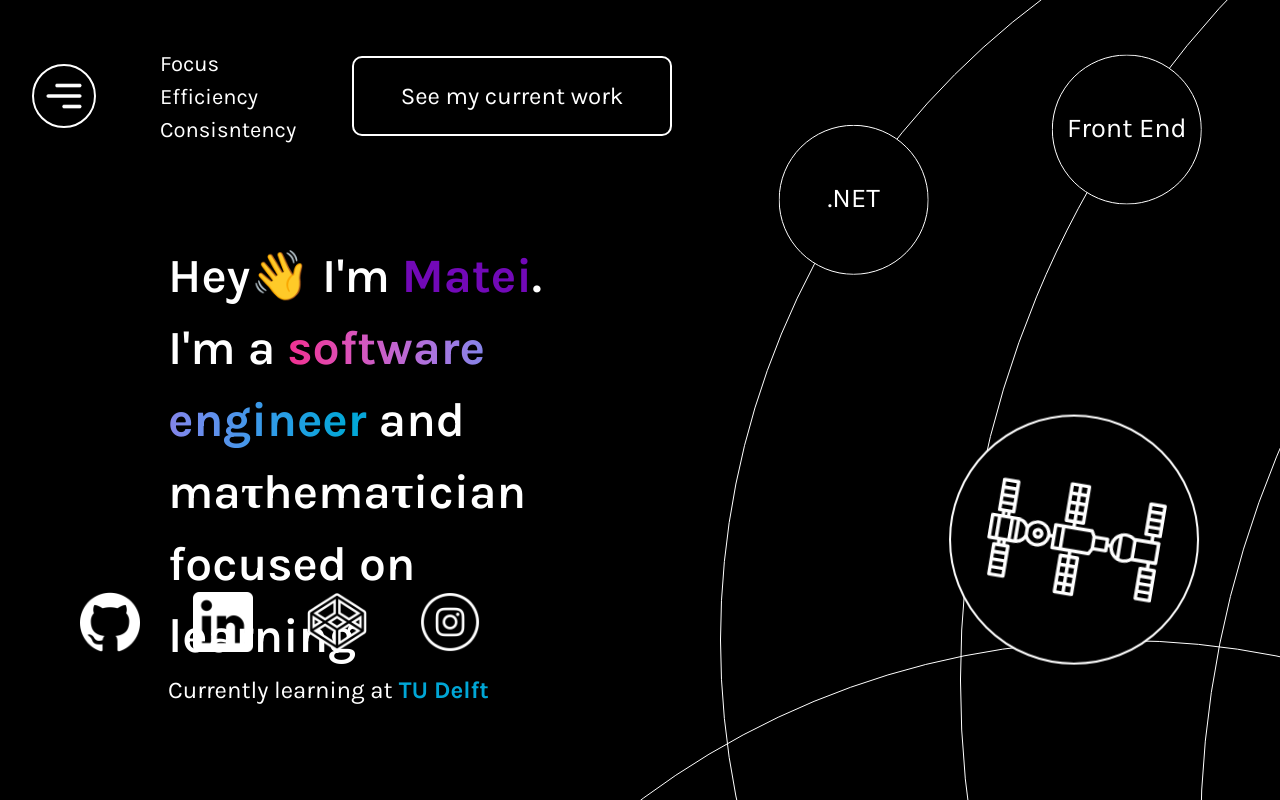
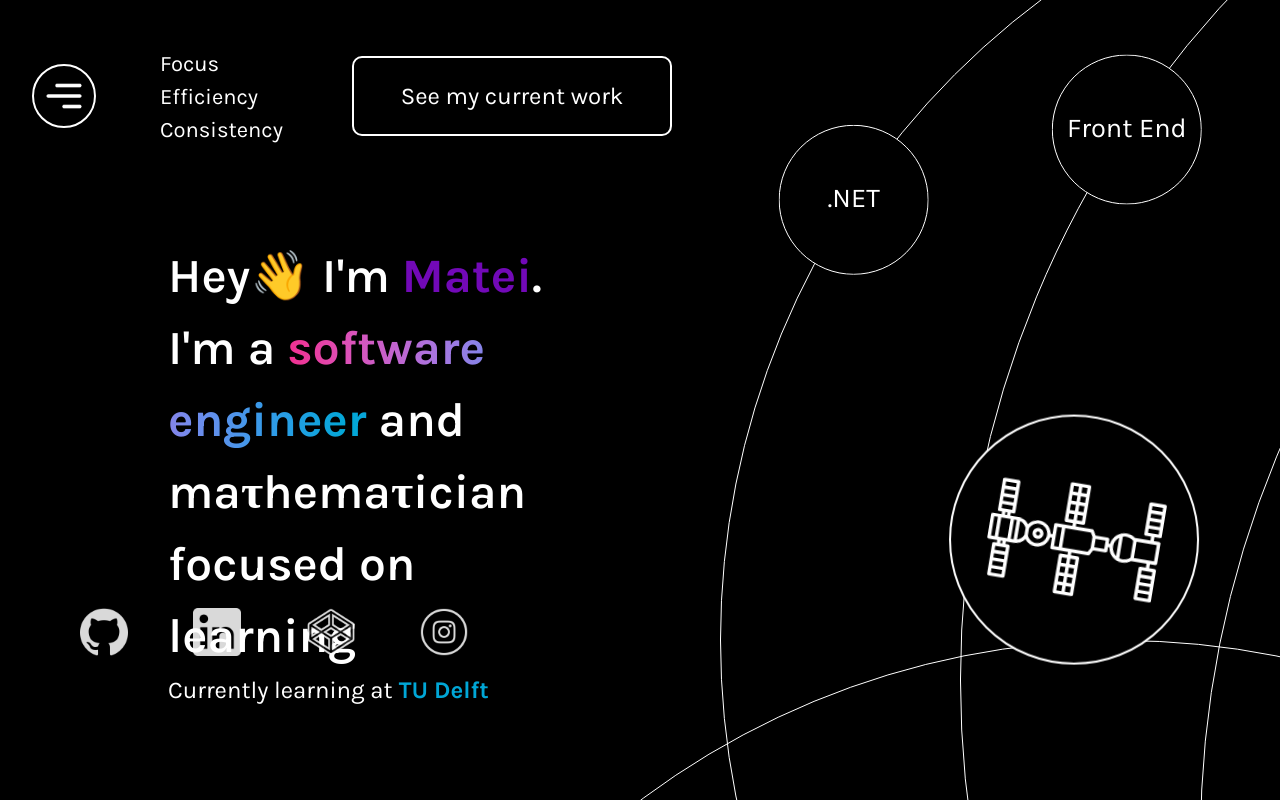
Before and after one commit to MateiDumitrescu1/Portfolio-Website, a React (Vite) app: page / in a window 1280 px wide. Built offline with nearby package versions, Linux system fonts and the light colour scheme; a web font is replaced by a local one.

Commit message:
social media fixed

```diff
--- a/src/App.jsx
+++ b/src/App.jsx
@@ -12,32 +12,6 @@ import ProjectContent from "./components/ProjectContent";
 import PreLoader from "./components/PreLoader";
 import TopLeftButtons from "./components/TopLeftButtons";
 import CurrentWork from "./components/CurrentWork";
-
-function MainArea({
-	planetID,
-	updateSetPlanetIdPressed,
-	currentWorkButtonPressed,
-	menuButtonPressed,
-	buttonFunction,
-	planetButtonPressed,
-}) {
-	return (
-		<>
-			<Hey
-				menuButtonPressed={menuButtonPressed}
-				timeGoDisappear={planetButtonPressed}
-			/>
-			<SolarSystem
-				updateSetPlanetIdPressed={updateSetPlanetIdPressed}
-				timeGoDisappear={planetButtonPressed || currentWorkButtonPressed}
-				buttonFunction={buttonFunction}
-			/>
-			{ planetButtonPressed && <ProjectContent
-			planetID={planetID}
-			menuButtonPressed={menuButtonPressed} />}
-		</>
-	);
-}
 
 function App() {
 
@@ -106,14 +80,21 @@ function App() {
 				everythingButtonPressed={EverythingButtonPressed}
 			/>
 			<Menu menuButtonPressed={menuButtonPressed} />;
-			<MainArea
-				planetID={planetIdPressed}
+			<Hey
+				menuButtonPressed={menuButtonPressed}
+				timeGoDisappear={planetButtonPressed}
+			/>
+			{ !currentWorkButtonPressed &&
+			<SolarSystem
 				updateSetPlanetIdPressed={updateSetPlanetIdPressed}
-				currentWorkButtonPressed={currentWorkButtonPressed}
-				menuButtonPressed={menuButtonPressed}
+				timeGoDisappear={planetButtonPressed || currentWorkButtonPressed}
 				buttonFunction={updatePlanetButtonPressed}
-				planetButtonPressed={planetButtonPressed}
 			/>
+			}
+			{ planetButtonPressed &&
+			<ProjectContent
+			planetID={planetIdPressed}
+			menuButtonPressed={menuButtonPressed} />}
 
 			{ !planetButtonPressed &&
 			<div id={separatorStyles.separatorBase}
--- a/src/components/CurrentWork.jsx
+++ b/src/components/CurrentWork.jsx
@@ -6,7 +6,7 @@ import heystyles from "./Hey.module.sass";
 import magichover from "../assets/magichover.png";
 import components from "../assets/components.webp";
 import dotnet from "../assets/dotnet.png";
-import githubSeeMore from "../assets/githublogo.png";
+import githubSeeMore from "../assets/github.png";
 function CurrentWork() {
 	return (
 		<div className={styles.container}>
--- a/src/components/CurrentWork.module.sass
+++ b/src/components/CurrentWork.module.sass
@@ -5,9 +5,14 @@
     height: 100%
     width: 70%
     background-color: transparent
-    opacity: 1 !important
     z-index: 5
-
+    opacity: 0
     display: flex
     flex-flow: column wrap
     padding-top: 3em
+    animation: staggeredFadeIn 0.2s ease-in-out 0.1s forwards
+@keyframes staggeredFadeIn
+    0%
+        opacity: 0
+    100%
+        opacity: 1
--- a/src/components/Hey.module.sass
+++ b/src/components/Hey.module.sass
@@ -48,11 +48,14 @@
     justify-content: space-between
     align-items: center
     a
-        top: 5em
+        top: 6em
         position: relative
         width: 15%
         height: 100%
         filter: invert(100%)
+    img
+        width: 80%
+        opacity: 0.85
 
 $gradient: linear-gradient( 90deg, hsl(333deg 93% 56%) 0%, hsl(315deg 66% 59%) 10%, hsl(273deg 62% 66%) 20%, hsl(228deg 77% 69%) 30%, hsl(205deg 80% 55%) 40%, hsl(193deg 100% 42%) 50%, hsl(205deg 80% 55%) 60%, hsl(228deg 77% 69%) 70%, hsl(273deg 62% 66%) 80%, hsl(315deg 66% 59%) 90%, hsl(333deg 93% 56%) 100% )
 
--- a/src/components/Menu.jsx
+++ b/src/components/Menu.jsx
@@ -1,6 +1,5 @@
 import React from "react";
 import styles from "./Menu.module.sass";
-import Logo from "./Logo";
 import MenuItem from "./MenuItem";
 function Menu({ menuButtonPressed }) {
 	return (
@@ -26,8 +25,8 @@ function Menu({ menuButtonPressed }) {
       styles.rightBorderAnimate : ""}`}> </div>
 			<MenuItem title="home" underlineLength={2.5} />
 			<MenuItem title="about me" underlineLength={4.2} />
+			<MenuItem title="my products" underlineLength={5.7} />
 			<MenuItem title="my work" underlineLength={3.7} />
-			<MenuItem title="cv" underlineLength={0.9} />
 		</div>
 	);
 }
--- a/src/components/Menu.module.sass
+++ b/src/components/Menu.module.sass
@@ -52,7 +52,6 @@ $menuWidth: clamp(150px, 20em, 250px)
             transform: translateX(0.5em) translateY(0.5em)
             opacity: 1
 
-
 .AnBorder
     position: absolute
     top: 0
--- a/src/components/ProjectContent.jsx
+++ b/src/components/ProjectContent.jsx
@@ -6,7 +6,6 @@ import defaultImage from "../assets/default_image.png";
 function ProjectContent({ planetID, menuButtonPressed }) {
 	const [animate, setAnimate] = useState(false);
 	const actualPlanetID = planetID.split("_")[1];
-	console.log(actualPlanetID);
 	useEffect(() => {
 		const projectContentContainer = document.getElementById(
 			styles.projectContentContainerID,
--- a/src/components/TopLeftButtons.jsx
+++ b/src/components/TopLeftButtons.jsx
@@ -24,7 +24,7 @@ function TopLeftButtons({
 			<div className={newStyles.logoContainer}>
 				<p>Focus</p>
 				<p>Efficiency</p>
-				<p>Consisntency</p>
+				<p>Consistency</p>
 			</div>
 			<button
 				onClick={everythingButtonPressed}
```
